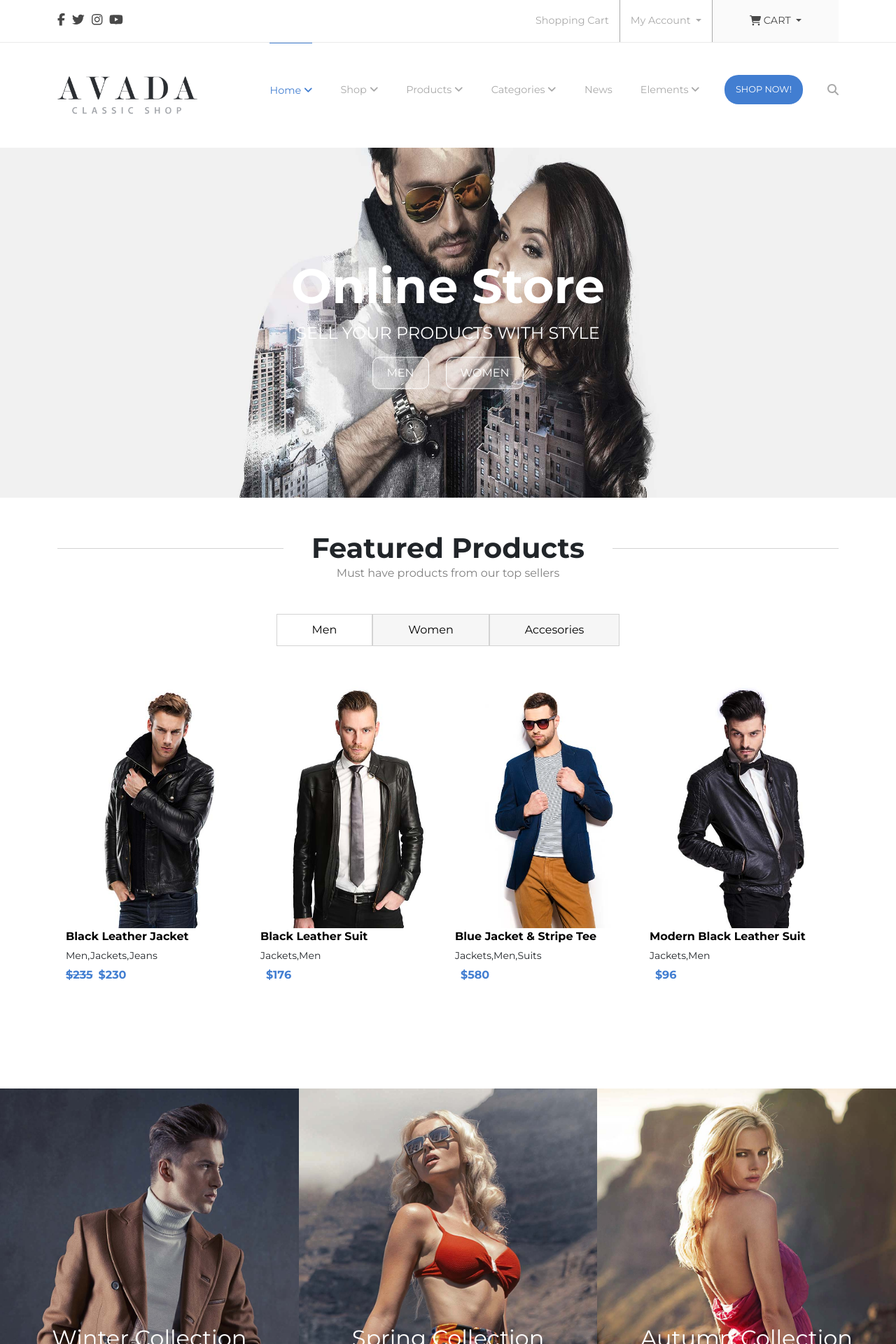
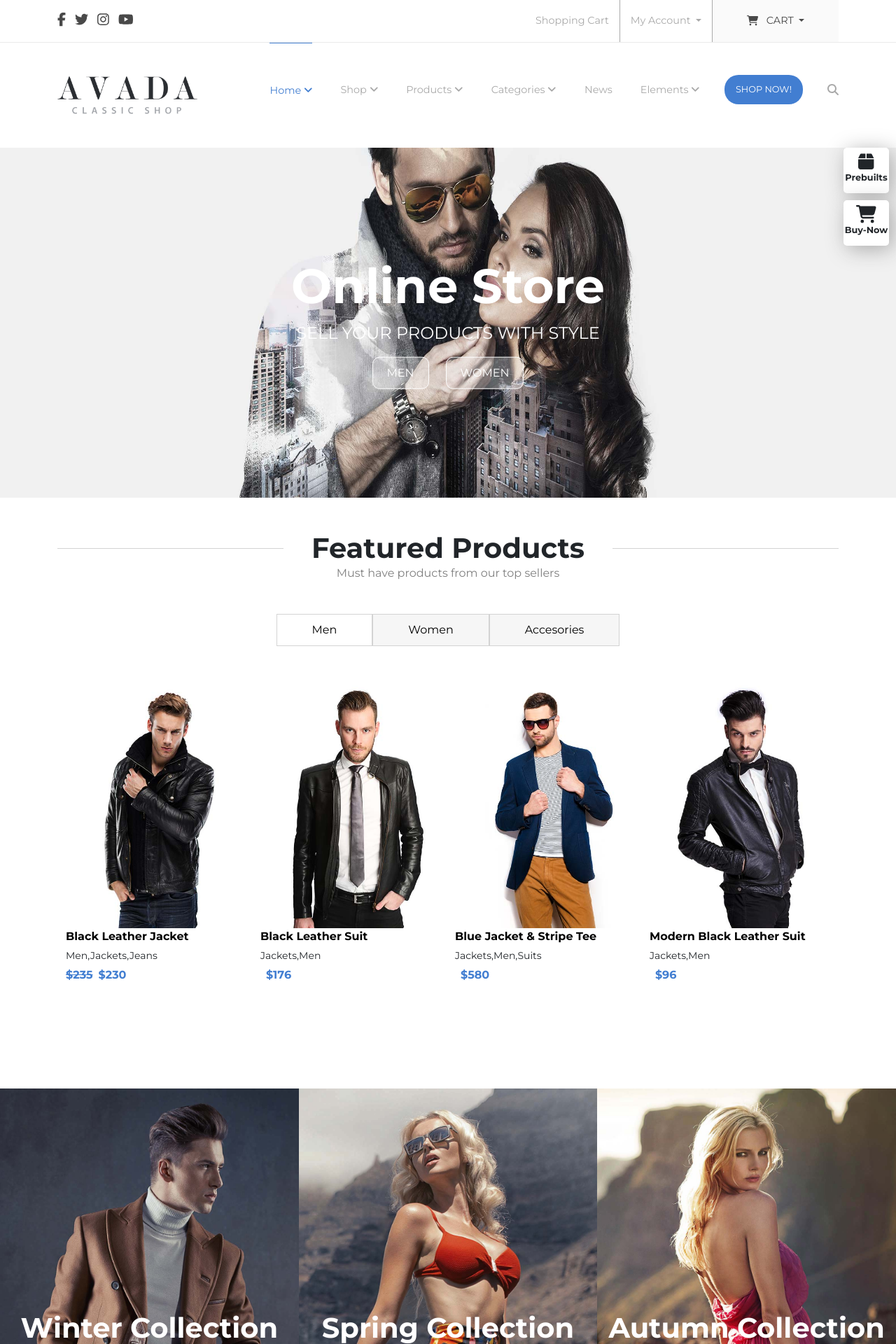
Before and after one commit to robertoraciti/proj-html-vuejs, a Vue app: page / in a window 1280 px wide. Shown: the top 1920 px of the page at 70% size. Built offline with nearby package versions, Linux system fonts and the light colour scheme.

Commit message:
add fixed squares and fix title sect

```diff
--- a/src/App.vue
+++ b/src/App.vue
@@ -21,6 +21,16 @@ export default {
 
 <template>
   <AppHeader />
+  <div class="sticky-square">
+    <div class="square">
+      <font-awesome-icon class="icon" icon="fa-solid fa-box" />
+      <p>Prebuilts</p>
+    </div>
+    <div class="square">
+      <font-awesome-icon class="icon" icon="fa-solid fa-cart-shopping" />
+      <p>Buy-Now</p>
+    </div>
+  </div>
   <AppMain />
   <AppFooter />
 </template>
@@ -30,5 +40,35 @@ export default {
 @import url("https://fonts.googleapis.com/css2?family=Montserrat:ital,wght@0,400;0,700;1,500&display=swap");
 body {
   font-family: "Montserrat", sans-serif;
+  position: relative;
+}
+
+.sticky-square {
+  position: fixed;
+  right: 10px;
+  z-index: 1;
+  .square {
+    width: 65px;
+    height: 65px;
+    background-color: white;
+    box-shadow: 5px 5px 30px darkgrey;
+    margin-bottom: 10px;
+    border-radius: 5px;
+    display: flex;
+    flex-direction: column;
+    justify-content: center;
+    align-items: center;
+
+    .icon {
+      font-size: 1.6rem;
+      margin: 10px 0 0 0;
+      cursor: pointer;
+    }
+
+    p {
+      font-size: 0.8rem;
+      font-weight: bold;
+    }
+  }
 }
 </style>
--- a/src/components/AppFooter.vue
+++ b/src/components/AppFooter.vue
@@ -257,6 +257,7 @@ export default {
       .post {
         padding-bottom: 10px;
         border-bottom: 1px solid darkgray;
+        transition: 0.5s;
 
         &:hover {
           cursor: pointer;
@@ -274,6 +275,7 @@ export default {
           background-color: transparent;
           color: white;
           border: 1px solid darkgray;
+          transition: 0.3s;
 
           &:hover {
             background-color: #427ed1;
@@ -294,6 +296,7 @@ export default {
       .icons {
         margin-right: 20px;
         font-size: 1.5rem;
+        transition: 0.4s;
         &:hover {
           color: gray;
           cursor: pointer;
@@ -309,6 +312,10 @@ export default {
 
       p {
         margin: 0;
+      }
+
+      .item {
+        transition: 0.3s;
       }
 
       .item:hover {
--- a/src/components/AppHeader.vue
+++ b/src/components/AppHeader.vue
@@ -49,7 +49,8 @@ export default {
             data-bs-toggle="dropdown"
             aria-expanded="false"
           >
-            <font-awesome-icon icon="fa-solid fa-cart-shopping" /> CART
+            <font-awesome-icon class="me-2" icon="fa-solid fa-cart-shopping" />
+            CART
           </button>
           <ul class="dropdown-menu">
             <li><a class="dropdown-item" href="#">Show Cart</a></li>
@@ -94,9 +95,15 @@ export default {
   font-size: 0.9rem;
 
   .icons {
-    margin-right: 10px;
-    font-size: 1.1rem;
+    margin-right: 13px;
+    font-size: 1.2rem;
     color: #494949;
+    transition: 0.5s;
+
+    &:hover {
+      opacity: 0.5;
+      cursor: pointer;
+    }
   }
   .account-info {
     display: flex;
@@ -108,6 +115,7 @@ export default {
     color: #aaaaaa;
     height: 100%;
     padding: 0 15px;
+    transition: 0.5s;
     &:hover {
       background-color: #fafafa;
     }
@@ -154,6 +162,7 @@ hr {
       height: 100%;
       line-height: 134px;
       font-size: 0.9rem;
+      transition: 0.5s;
 
       &:first-child {
         border-top: 1px solid #427ed1;
@@ -172,6 +181,7 @@ hr {
       color: white;
       padding: 10px 15px;
       margin: 0 35px;
+      transition: 0.5s;
 
       &:hover {
         background-color: #6397e0;
--- a/src/components/AppMain.vue
+++ b/src/components/AppMain.vue
@@ -649,6 +649,12 @@ export default {
     align-items: center;
     color: white;
 
+    h2 {
+      font-size: 2.5rem;
+      font-weight: 700;
+      padding-bottom: 10px;
+    }
+
     button {
       border: 1px solid white;
       background-color: rgb(255, 255, 255, 0.3);
@@ -656,6 +662,7 @@ export default {
       border-radius: 20px;
       padding: 10px 20px;
       margin-bottom: 30px;
+      transition: 0.5s;
 
       &:hover {
         background-color: rgb(255, 255, 255, 0);
@@ -688,13 +695,13 @@ export default {
   }
 
   .carousel {
-    width: 1000px;
+    width: 1200px;
     position: relative;
-    overflow-x: hidden;
+    overflow: hidden;
 
     .cards-container {
       display: flex;
-      width: 1200px;
+      width: 1450px;
       .card-el {
         width: 235px;
         height: 305px;
@@ -784,6 +791,7 @@ export default {
       border-radius: 20px;
       padding: 10px 20px;
       margin-bottom: 30px;
+      transition: 0.5s;
 
       &:hover {
         background-color: rgb(255, 255, 255, 0);
--- a/src/components/_featuredsect.vue
+++ b/src/components/_featuredsect.vue
@@ -226,6 +226,7 @@ export default {
     background-color: #f6f6f6;
     border: 1px solid lightgray;
     padding: 10px 50px;
+    transition: 0.5s;
 
     &:hover {
       background-color: transparent;
--- a/src/components/_jumbotron.vue
+++ b/src/components/_jumbotron.vue
@@ -149,6 +149,7 @@ export default {
       color: white;
       border-radius: 10px;
       padding: 10px 20px;
+      transition: 0.5s;
 
       &:hover {
         background-color: rgb(255, 255, 255, 0);
--- a/src/main.js
+++ b/src/main.js
@@ -10,6 +10,7 @@ import { FontAwesomeIcon } from "@fortawesome/vue-fontawesome";
 /* import specific icons */
 import { faCartShopping } from "@fortawesome/free-solid-svg-icons";
 import { faStar } from "@fortawesome/free-solid-svg-icons";
+import { faBox } from "@fortawesome/free-solid-svg-icons";
 import { faCircle } from "@fortawesome/free-regular-svg-icons";
 import { faEnvelope } from "@fortawesome/free-regular-svg-icons";
 import { faAngleDown } from "@fortawesome/free-solid-svg-icons";
@@ -28,6 +29,7 @@ import { faYoutube } from "@fortawesome/free-brands-svg-icons";
 
 /* add icons to the library */
 library.add(
+  faBox,
   faCcAmazonPay,
   faCcDiscover,
   faCcMastercard,
```
